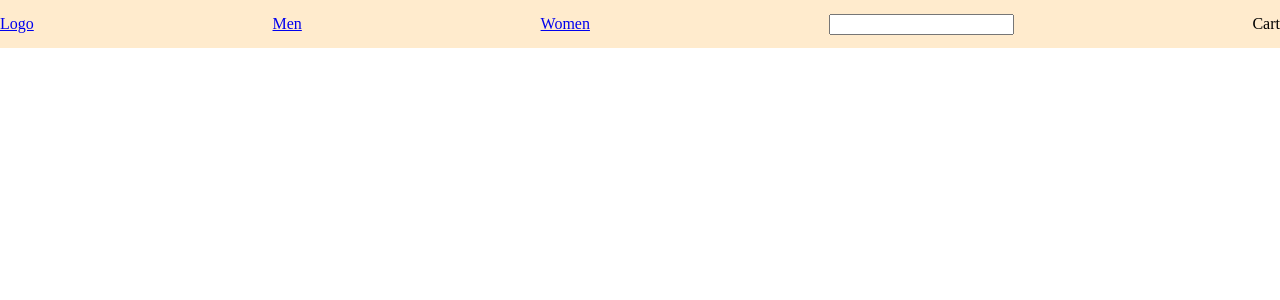
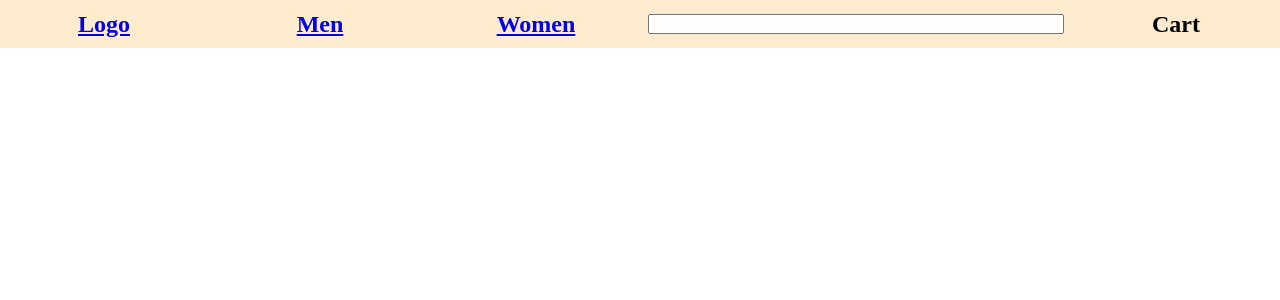
Before and after one commit to lewisjsmith/online-shop, a React (Vite) app: page / in a window 1280 px wide. Shown: the top 300 px of the page. Built offline with nearby package versions, Linux system fonts and the light colour scheme.

Commit message:
Flex swapped for Grid layout.

```diff
--- a/src/components/Navbar.jsx
+++ b/src/components/Navbar.jsx
@@ -40,13 +40,13 @@ function Navbar() {
                     <Dropdown />
                     <Dropdown />
                     <Dropdown /> */}
-                    <li><Link to={"/"}>Logo</Link></li>
-                    <li><Link to={"/men"}>Men</Link></li>
-                    <li><Link to={"/women"}>Women</Link></li>
+                    <li className={styles["list-item"]}><Link to={"/"}><h2>Logo</h2></Link></li>
+                    <li className={styles["list-item"]}><Link to={"/men"}><h2>Men</h2></Link></li>
+                    <li className={styles["list-item"]}><Link to={"/women"}><h2>Women</h2></Link></li>
 
-                    <li><input type="text" /></li>
+                    <li className={styles["list-item"]}><input className={styles["search-bar"]} type="text" /></li>
 
-                    <li onClick={() => setShow(!show)}>Cart {cartNumber === 0 ? "" : cartNumber}</li>
+                    <li className={styles["list-item"]}><h2 onClick={() => setShow(!show)}>Cart {cartNumber === 0 ? "" : cartNumber}</h2></li>
                 </ul>
             </nav>
 
--- a/src/styles/Navbar.module.css
+++ b/src/styles/Navbar.module.css
@@ -13,8 +13,28 @@ nav {
     position: relative;
 
     list-style: none;
-    display: flex;
+
+    display: grid;
+    grid-template-columns: 1fr 1fr 1fr 2fr 1fr;
+    align-content: center;
+
+    /* display: flex;
     flex-direction: row;
     justify-content: space-between;
+    align-items: center; */
+}
+
+.list-item {
+    display: flex;
+    justify-content: center;
     align-items: center;
+    width: 100%;
 }
+
+.search-bar {
+    width: 100%;
+    height: 2ch;
+    display: flex;
+    justify-content: center;
+    align-content: center;
+}
```
